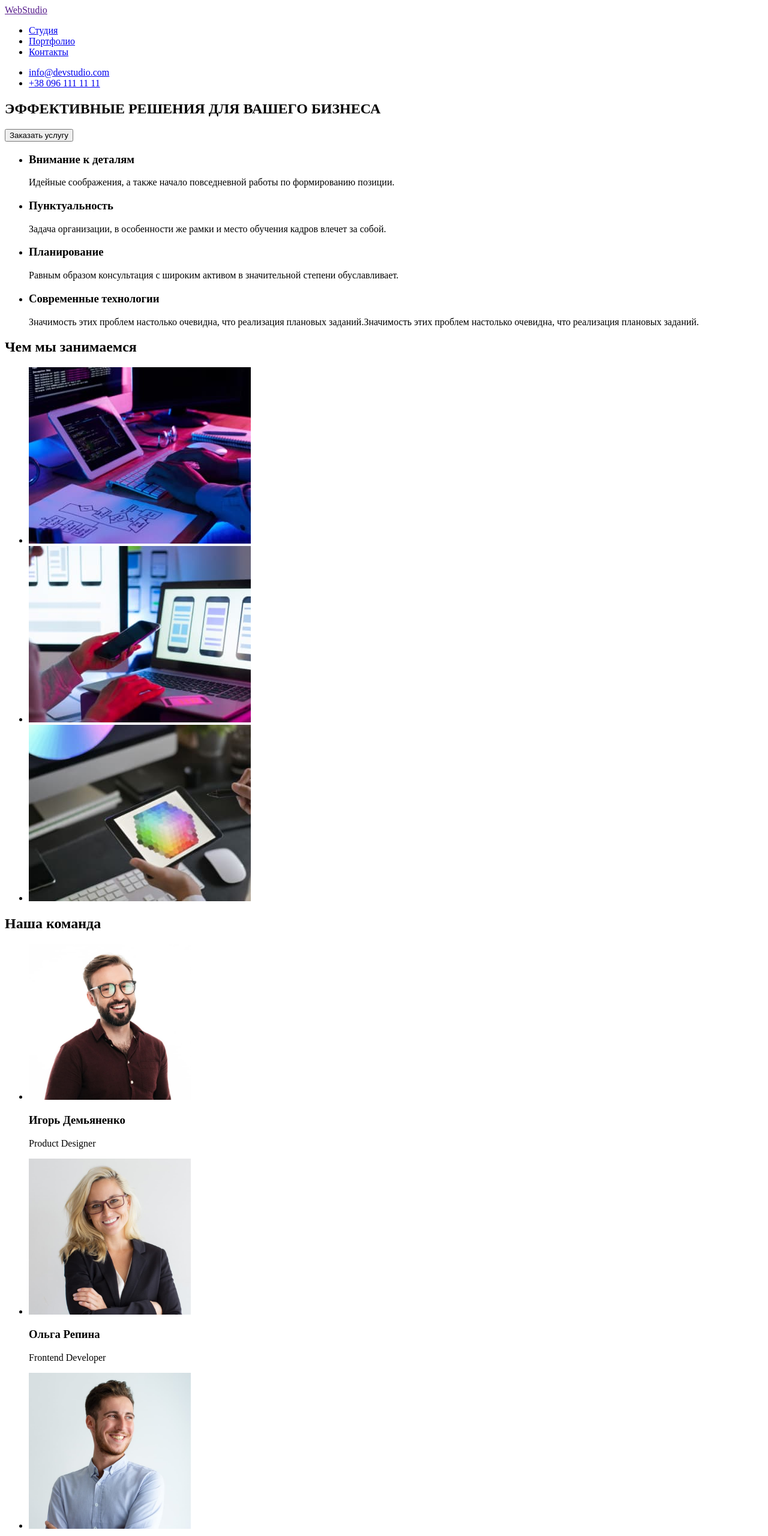
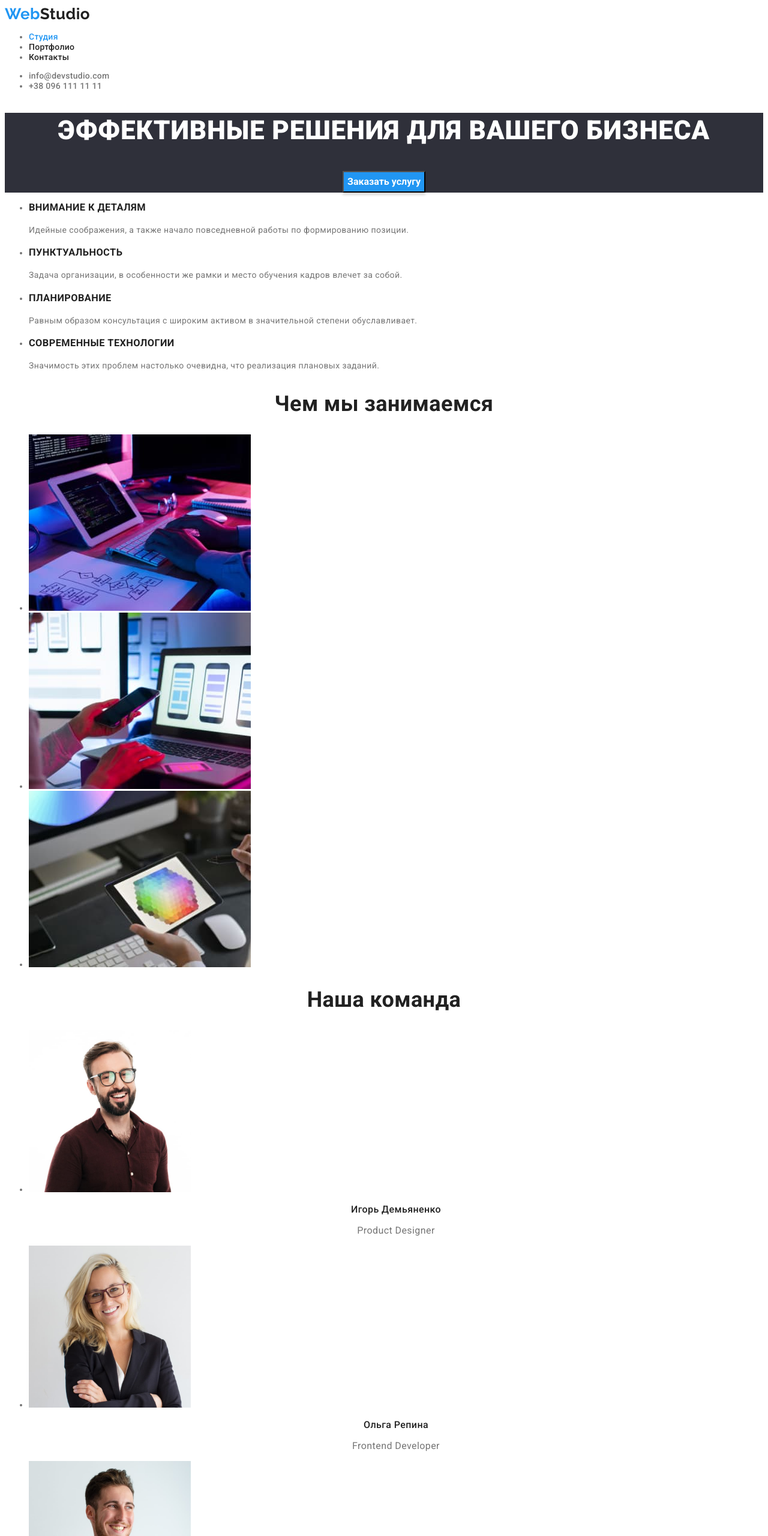
Before and after one commit to Zarudenski/goit-markup-hw-02, a plain HTML site: page index.html in a window 1280 px wide. Shown: the top 2560 px of the page at 60% size. Drawn offline with Linux system fonts and the light colour scheme.

Commit message:
Начал делать по новому при помощи студентов

```diff
--- a/css/styles.css
+++ b/css/styles.css
@@ -0,0 +1,196 @@
+:root {
+  /* Оsnova shrifta */
+  --main-font: "Roboto", sans-serif;
+  --secondary-font: "Raleway", sans-serif;
+
+  /* Osnova cveta */
+  --primery-text-color: #757575;
+  --primery-white-color: #ffffff;
+  --primery-title-color: #212121;
+  --accent-color: #2196f3;
+  --secondary-bg-color: #2f303a;
+  --third-bg-color: #f5f4fa;
+}
+body {
+  background-color: var(--primery-white-color);
+  color: var(--primery-text-color);
+  font-family: var(--main-font);
+  letter-spacing: 0.03em;
+  text-decoration: none;
+  font-size: 14px;
+}
+/* Seite nav */
+.shapka-logo {
+  font-family: var(--secondary-font);
+  font-size: 26px;
+  font-weight: 700;
+  line-height: 1.19;
+  text-decoration: none;
+}
+.shapka-logo-first-part {
+  color: var(--accent-color);
+}
+.shapka-logo-second-part {
+  color: var(--primery-title-color);
+}
+.nav-item-link {
+  color: var(--primery-title-color);
+  font-family: var(--main-font);
+  font-weight: 500;
+  line-height: 1.14;
+  letter-spacing: 0.02em;
+  text-decoration: none;
+}
+.nav-item-link:hover,
+.nav-item-link:focus {
+  color: var(--accent-color);
+}
+.nav-contact-mail,
+.nav-contact-tel {
+  color: var(--primery-text-color);
+  font-weight: 500;
+  line-height: 1.14;
+  letter-spacing: 0.02em;
+  text-decoration: none;
+}
+.nav-contact-mail:hover,
+.nav-contact-mail:focus,
+.nav-contact-tel:hover,
+.nav-contact-tel:focus {
+  color: var(--accent-color);
+}
+.nav-list .nav-item-link.current {
+  color: var(--accent-color);
+}
+/* Hero */
+.hero {
+  background-color: var(--secondary-bg-color);
+  letter-spacing: 0.06em;
+  text-align: center;
+  color: var(--primery-white-color);
+}
+.hero-title {
+  font-size: 44px;
+  font-weight: 900;
+  line-height: 1.36;
+  text-transform: uppercase;
+}
+.hero-btn {
+  background-color: var(--accent-color);
+  color: var(--primery-white-color);
+  font-family: inherit;
+  font-size: 16px;
+  font-weight: 700;
+  line-height: 1.88;
+  box-shadow: 0px 4px 4px rgba(0, 0, 0, 0.15);
+  cursor: pointer;
+}
+/* vajno */
+.vajno-subtitle {
+  color: var(--primery-title-color);
+  font-weight: 700;
+  line-height: 1.14;
+  text-transform: uppercase;
+}
+.vajno-item-text {
+  font-weight: 400;
+  line-height: 1.71;
+}
+/* Product */
+.product-title {
+  color: var(--primery-title-color);
+  font-size: 36px;
+  font-weight: 700;
+  line-height: 1.17;
+  text-align: center;
+}
+/* Nasha komanda team */
+.team-title {
+  color: var(--primery-title-color);
+  font-size: 36px;
+  font-weight: 700;
+  line-height: 42px;
+  text-align: center;
+}
+.teammate-name {
+  color: var(--primery-title-color);
+  font-size: 16px;
+  font-weight: 500;
+  line-height: 1.19;
+  text-align: center;
+}
+.teammate-major {
+  font-size: 16px;
+  line-height: 1.19;
+  text-align: center;
+}
+/* Stranica */
+.page-filters-btn {
+  background-color: var(--third-bg-color);
+  color: var(--primery-title-color);
+  cursor: pointer;
+  font-size: 16px;
+  font-weight: 500;
+  line-height: 1.63;
+  text-align: center;
+}
+.page-filters-btn:hover,
+.page-filters-btn:focus {
+  background-color: var(--accent-color);
+  color: var(--primery-white-color);
+}
+.page-item-link {
+  text-decoration: none;
+}
+.page-subtitle {
+  color: var(--primery-title-color);
+  font-size: 18px;
+  font-weight: 700;
+  line-height: 2;
+  letter-spacing: 0.06em;
+}
+.page-text {
+  color: var(--primery-text-color);
+  font-size: 16px;
+  font-weight: 400;
+  line-height: 1.89;
+}
+/* podval */
+.podval {
+  background-color: var(--secondary-bg-color);
+  color: var(--primery-white-color);
+}
+.podval-logo {
+  font-family: var(--secondary-font);
+  font-size: 26px;
+  font-weight: 700;
+  line-height: 1.19;
+  text-decoration: none;
+}
+.podval-logo-first-part {
+  color: var(--accent-color);
+}
+.podval-logo-second-part {
+  color: var(--primery-white-color);
+}
+.podval-contacts {
+  font-style: normal;
+}
+.podval-address {
+  color: rgba(255, 255, 255, 0, 6);
+  line-height: 24px;
+}
+.podval-mail,
+.podval-tel {
+  color: var(--primery-text-color);
+  font-weight: 500;
+  line-height: 1.14;
+  letter-spacing: 0.02em;
+  text-decoration: none;
+}
+.podval-mail:hover,
+.podval-mail:focus,
+.podval-tel:hover,
+.podval-tel:focus {
+  color: var(--accent-color);
+}
--- a/index.html
+++ b/index.html
@@ -1,117 +1,124 @@
 <!DOCTYPE html>
 <html lang="ru">
+
 <head>
     <meta charset="UTF-8">
     <meta http-equiv="X-UA-Compatible" content="IE=edge">
     <meta name="viewport" content="width=device-width, initial-scale=1.0">
-    <title>Document</title>
+    <title>DZ Module 2</title>
     <link rel="preconnect" href="https://fonts.googleapis.com">
     <link rel="preconnect" href="https://fonts.gstatic.com" crossorigin>
     <link
-        href="https://fonts.googleapis.com/css2?family=Raleway:wght@700&family=Roboto:ital,wght@0,400;0,500;0,700;1,900&display=swap"
+        href="https://fonts.googleapis.com/css2?family=Raleway:wght@700&family=Roboto:wght@400;500;700;900&display=swap"
         rel="stylesheet">
     <link rel="stylesheet" href="./css/styles.css">
 </head>
+
 <body>
-<!-- Шапка сайта -->
-    <header>
-        <a href="">WebStudio</a>
-        <nav>
-        <ul>
-            <li><a href="./index.html">Студия</a></li>
-            <li><a href="./portfolio.html">Портфолио</a></li>
-            <li><a href="#kontaks">Контакты</a></li>
-        </ul>
+    <header class="shapka">
+        <nav class="nav">
+            <a href="./index.html" lang="en" class="shapka-logo"><span class="shapka-logo-first-part">Web</span><span
+                    class="shapka-logo-second-part">Studio</span></a>
+            <ul class="nav-list">
+                <li class="nav-item"><a href="./index.html" class="nav-item-link current">Студия</a></li>
+                <li class="nav-item"><a href="./portfolio.html" class="nav-item-link">Портфолио</a></li>
+                <li class="nav-item"><a href="#podvalcontacti" class="nav-item-link">Контакты</a></li>
+            </ul>
         </nav>
-        <ul>
-         <li><a href="mailto:info@devstudio.com">info@devstudio.com</a></li>
-         <li><a href="tel:+380961111111">+38 096 111 11 11</a></li>
+        <ul class="nav-contact">
+            <li class="nav-contact-item"><a href="mailto:info@devstudio.com" class="nav-contact-mail">info@devstudio.com</a></li>
+            <li class="nav-contact-item"><a href="tel:+380961111111" class="nav-contact-tel">+38 096 111 11 11</a>
+            </li>
         </ul>
     </header>
+
     <main>
-<!--Герой  -->
-        <section>
-            <h1>ЭФФЕКТИВНЫЕ РЕШЕНИЯ ДЛЯ ВАШЕГО БИЗНЕСА</h1>
-            <button type="button">Заказать услугу</button>
+        <!--Hero-->
+        <section class="hero">
+            <h1 class="hero-title">Эффективные решения для вашего бизнеса</h1>
+            <button type="button" class="hero-btn">Заказать услугу</button>
         </section>
-        <!-- Для нас важно -->
-        <section>
-            <h2 hidden>Для нас важно</h2>
-            <ul>
-                <li>
-                    <h3>Внимание к деталям</h3>
-                    <p>Идейные соображения, а также начало повседневной работы по формированию позиции.</p>
+
+        <!--Nam vajno-->
+        <section class="vajno">
+            <h2 hidden class="vajno-title">Особенности</h2>
+            <ul class="vajno-list">
+                <li class="vajno-item">
+                    <h3 class="vajno-subtitle">Внимание к деталям</h3>
+                    <p class="vajno-item-text">Идейные соображения, а также начало повседневной работы по формированию
+                        позиции.</p>
                 </li>
-
-                <li>
-                    <h3>Пунктуальность</h3>
-                    <p>Задача организации, в особенности же рамки и место обучения кадров влечет за собой.</p>
+                <li class="vajno-item">
+                    <h3 class="vajno-subtitle">Пунктуальность</h3>
+                    <p class="vajno-item-text">Задача организации, в особенности же рамки и место обучения кадров влечет
+                        за собой.</p>
                 </li>
-
-                <li>
-                    <h3>Планирование</h3>
-                    <p>Равным образом консультация с широким активом в значительной степени обуславливает.</p>
+                <li class="vajno-item">
+                    <h3 class="vajno-subtitle">Планирование</h3>
+                    <p class="vajno-item-text">Равным образом консультация с широким активом в значительной степени
+                        обуславливает.</p>
                 </li>
-
-                <li>
-                    <h3>Современные технологии</h3>
-                <p>Значимость этих проблем настолько очевидна, что реализация плановых заданий.Значимость этих проблем настолько
-                    очевидна, что реализация плановых заданий.</p>
-                </li>
-
-            </ul>
-        </section>
-        <!-- Чем мы занимаемся -->
-        <section>
-            <h2>Чем мы занимаемся</h2>
-            <ul>
-                <li>
-                    <img src="./images/klave.jpg" alt="RabotaNaKlave" width="370"/>
-                </li>
-                <li>
-                    <img src="./images/telefone.jpg" alt="RabotaNaTelefone" width="370">
-                </li>
-                <li>
-                    <img src="./images/planset.jpg" alt="RabotaNaPlanset" width="370"/>
+                <li class="vajno-item">
+                    <h3 class="vajno-subtitle">Современные технологии</h3>
+                    <p class="vajno-item-text">Значимость этих проблем настолько очевидна, что реализация плановых
+                        заданий.</p>
                 </li>
             </ul>
         </section>
-        <!-- Наша команда -->
-        <section>
-            <h2>Наша команда</h2>
-            <ul>
-                <li>
-                    <img src="./images/comanda1.jpg" alt="Disayner" width="270" height="260"/>
-                    <h3>Игорь Демьяненко</h3>
-                    <p>Product Designer</p>
+
+        <!--Product-->
+        <section class="product">
+            <h2 class="product-title">Чем мы занимаемся</h2>
+            <ul class="product-list">
+                <li class="product-item"><img src="./images/komp.jpg" alt="работа на компьютере" width="370"
+                        height="294" class="product-item-img"></li>
+                <li class="product-item"><img src="./images/telefone.jpg" alt="работа на телефоне" width="370" height="294"
+                        class="product-item-img"></li>
+                <li class="product-item"><img src="./images/planset.jpg" alt="работа на планшете" width="370" height="294"
+                        class="product-item-img"></li>
+            </ul>
+        </section>
+
+        <!--Nasha komanda-->
+        <section class="team">
+            <h2 class="team-title">Наша команда</h2>
+            <ul class="team-list">
+                <li class="team-item">
+                    <img src="./images/igor.jpg" alt="Фото Игорь" width="270" height="270" class="teammate-photo">
+                    <h3 class="teammate-name">Игорь Демьяненко</h3>
+                    <p class="teammate-major">Product Designer</p>
                 </li>
                 <li>
-                    <img src="./images/comanda2.jpg" alt="Frontent" width="270" height="260"/>
-                    <h3>Ольга Репина</h3>
-                    <p>Frontend Developer</p>
+                    <img src="./images/olga.jpg" alt="Фото Ольга" width="270" height="270" class="teammate-photo">
+                    <h3 class="teammate-name">Ольга Репина</h3>
+                    <p class="teammate-major">Frontend Developer</p>
                 </li>
                 <li>
-                    <img src="./images/comanda3.jpg" alt="Marketing" width="270" height="260"/>
-                    <h3>Николай Тарасов</h3>
-                    <p>Marketing</p>
+                    <img src="./images/nikolai.jpg" alt="Фото Николай" width="270" height="270" class="teammate-photo">
+                    <h3 class="teammate-name">Николай Тарасов</h3>
+                    <p class="teammate-major">Marketing</p>
                 </li>
                 <li>
-                    <img src="./images/comanda4.jpg" alt="Uldisarner" width="270" height="260"/>
-                    <h3>Михаил Ермаков</h3>
-                    <p>UI Designer</p>
+                    <img src="./images/mihail.jpg" alt="Фото Михаил" width="270" height="270" class="teammate-photo">
+                    <h3 class="teammate-name">Михаил Ермаков</h3>
+                    <p class="teammate-major">UI Designer</p>
                 </li>
             </ul>
         </section>
+
     </main>
-<!-- Конец сайта -->
-    <footer id="kontaks">
-     <a href="">WebStudio</a>
-     <address>г. Киев, пр-т Леси Украинки, 26</address>
-     <ul>
-         <li><a href="mailto:info@devstudio.com">info@devstudio.com</a></li>
-         <li><a href="tel:+380961111111">+38 096 111 11 11</a></li>
-     </ul>
+
+    <footer id="podvalcontacti" class="podval">
+        <a href="./index.html" lang="en" class="podval-logo"><span class="podval-logo-first-part">Web</span><span
+                class="podval-logo-second-part">Studio</span></a>
+        <address class="podval-contacts">
+            <ul class="podval-list">
+                <li class="podval-address">г. Киев, пр-т Леси Украинки, 26</li>
+                <li><a href="mailto:info@devstudio.com" class="podval-mail">info@devstudio.com</a></li>
+                <li><a href="tel:+380961111111" class="podval-tel">+38 096 111 11 11</a></li>
+            </ul>
+        </address>
     </footer>
+</body>
 
-</body>
 </html>
```
Also changed, not shown: portfolio.html (+96 -63 lines), images/FonHero.jpg (deleted), images/basketbol.jpg (renamed from images/posternew.jpg), images/ekran.jpg (renamed from images/boardes.jpg), images/ekrannout.jpg (renamed from images/tehno.jpg), images/igor.jpg (renamed from images/comanda1.jpg), images/jurnal.jpg (renamed from images/edition.jpg), images/komp.jpg (renamed from images/klave.jpg), images/mihail.jpg (renamed from images/comanda4.jpg), images/naushniki.jpg (renamed from images/prime.jpg), images/nikolai.jpg (renamed from images/comanda3.jpg), images/olga.jpg (renamed from images/comanda2.jpg), images/rukinoute.jpg (renamed from images/business.jpg).
